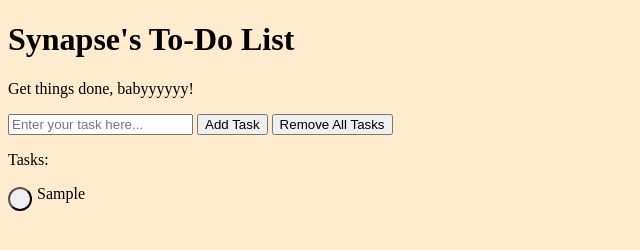
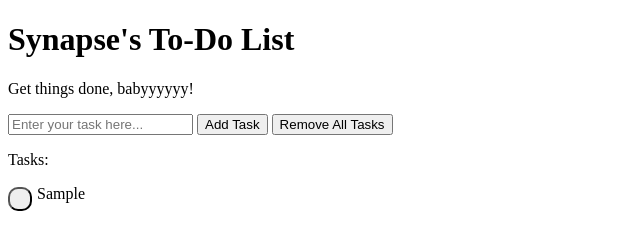
Before and after one commit to sanket-patrikar/todo-list, a plain HTML site: page index.html in a window 1280 px wide. Both pictures are taken after typing "Sample" into the empty fields and a click on the button "Add Task". Shown: the whole page, without its empty margins (0-640 px from the left). Drawn offline with Linux system fonts and the light colour scheme.

```diff
--- a/styles.css
+++ b/styles.css
@@ -1,8 +1,8 @@
 body {
-    background-color: blanchedalmond;
+    background-color: rgb(255, 255, 255);
 }
 .task-button{
-    border-radius: 50%;
+    border-radius: 42%;
     padding: 10px;
     display: inline;
 }
```
